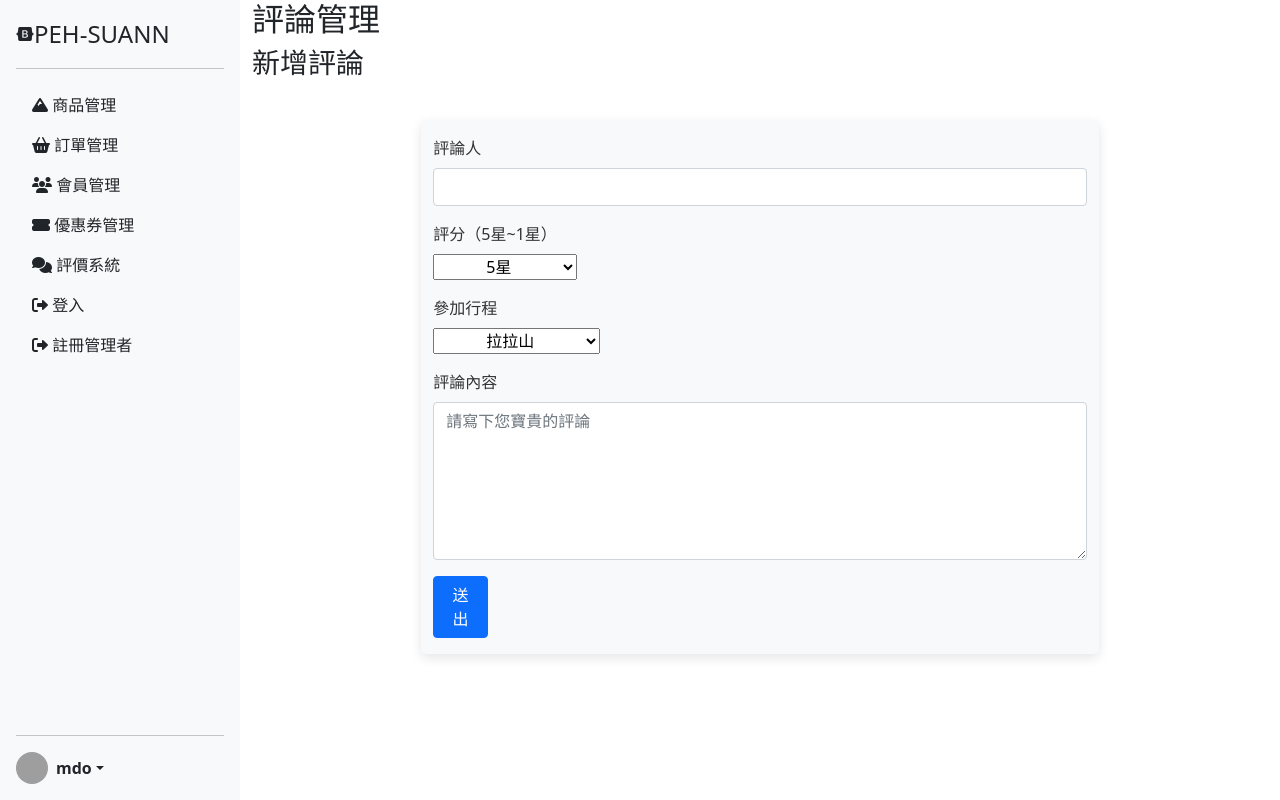
After one commit to peh-suann/midterm_, a PHP site: page /comment_add.php in a window 1280 px wide. The commit adds this page. Run offline with PHP 8.4, Linux system fonts and the light colour scheme; grey boxes are pictures that could not be loaded.

Commit message:
新增評論頁面與api

```diff
--- /dev/null
+++ b/comment_add.php
@@ -0,0 +1,83 @@
+<?php require __DIR__ . '/parts/connect_db.php' ?>
+<?php
+$pageName = "comment_add";
+$title = "comment_add";
+
+// echo '1';
+
+// 沒有選到sid, sid=0 顯示沒有這個會員
+$sid = isset($_GET['member_sid']) ? intval($_GET['member_sid']) : 0;
+
+
+?>
+<?php require __DIR__ . '/parts/html-head.php' ?>
+<?php require __DIR__ . '/parts/navbar.php' ?>
+
+<div class="container">
+    <h2>評論管理</h2>
+    <h3>新增評論</h3>
+    <div class="row col-8 add-comment-card ">
+        <form name="add_comment" onsubmit="checkComment()">
+            <div class="mb-3 mt-3">
+                <label for="member" class="form-label">評論人</label>
+                <input type="text" class="form-control" id="member" name="member" placeholder="">
+            </div>
+            <div class="mb-3">
+                <label for="score" class="form-label">評分（5星~1星）</label>
+                <div class="d-flex">
+                    <select class="px-5" name="score" id="score">
+                        <option value="5" selected>5星</option>
+                        <option value="4">4星</option>
+                        <option value="3">3星</option>
+                        <option value="2">2星</option>
+                        <option value="1">1星</option>
+                    </select>
+                </div>
+            </div>
+            <div class="mb-3">
+                <label for="trails" class="form-label">參加行程</label>
+                <div class="d-flex">
+                    <select class="px-5" name="trails" id="trails">
+                        <?php ?>
+                        <option value="1" selected>阿里山</option>
+                        <option value="2" selected>拉拉山</option>
+                        <?php ?>
+                    </select>
+                </div>
+            </div>
+            <div class="mb-3">
+                <label for="trails" class="form-label">評論內容</label>
+                <textarea class="form-control" name="comment_text" id="comment_text" rows="6" cols="50" placeholder="請寫下您寶貴的評論"></textarea>
+            </div>
+            <button class="btn btn-primary col-1 mb-3" type="submit">送出</button>
+        </form>
+    </div>
+</div>
+
+<?php require __DIR__ . '/parts/scripts.php' ?>
+<script>
+    let isPass = true;
+
+    function checkComment() {
+
+        if (isPass) {
+            const fd = new FormData(document.add_comment);
+            fetch('comment_add_api.php', {
+                method: 'POST',
+                body: fd,
+            }).then(
+                response => response.text()
+            ).then(
+                obj => {
+                    let obj_json = JSON.parse(obj);
+                    if (obj_json['success']) {
+                        alert('新增成功！');
+                        location.href = 'comment.php';
+                    }
+                }
+
+            )
+        }
+    }
+</script>
+<?php require __DIR__ . '/parts/html-foot.php' ?>
--- a/style/login-style.css
+++ b/style/login-style.css
@@ -94,6 +94,14 @@ body {
     /* height: 350px; */
     margin-top: 20%;
 }
+.add-comment-card {
+    background-color: #F8F9FA;
+    border-radius: 5px;
+    box-shadow: rgba(0, 0, 0, 0.1) 0px 4px 12px;
+    /* height: 350px; */
+    /* margin-top: 20%; */
+    margin: 5vh auto;
+}
 
 h4 {
     margin: 0 auto;
```
Also changed, not shown: comment.php (+61 -1 lines), comment_add_api.php (added, +53 -0 lines), trails_add.php (+10 -18 lines), 1 other file.
